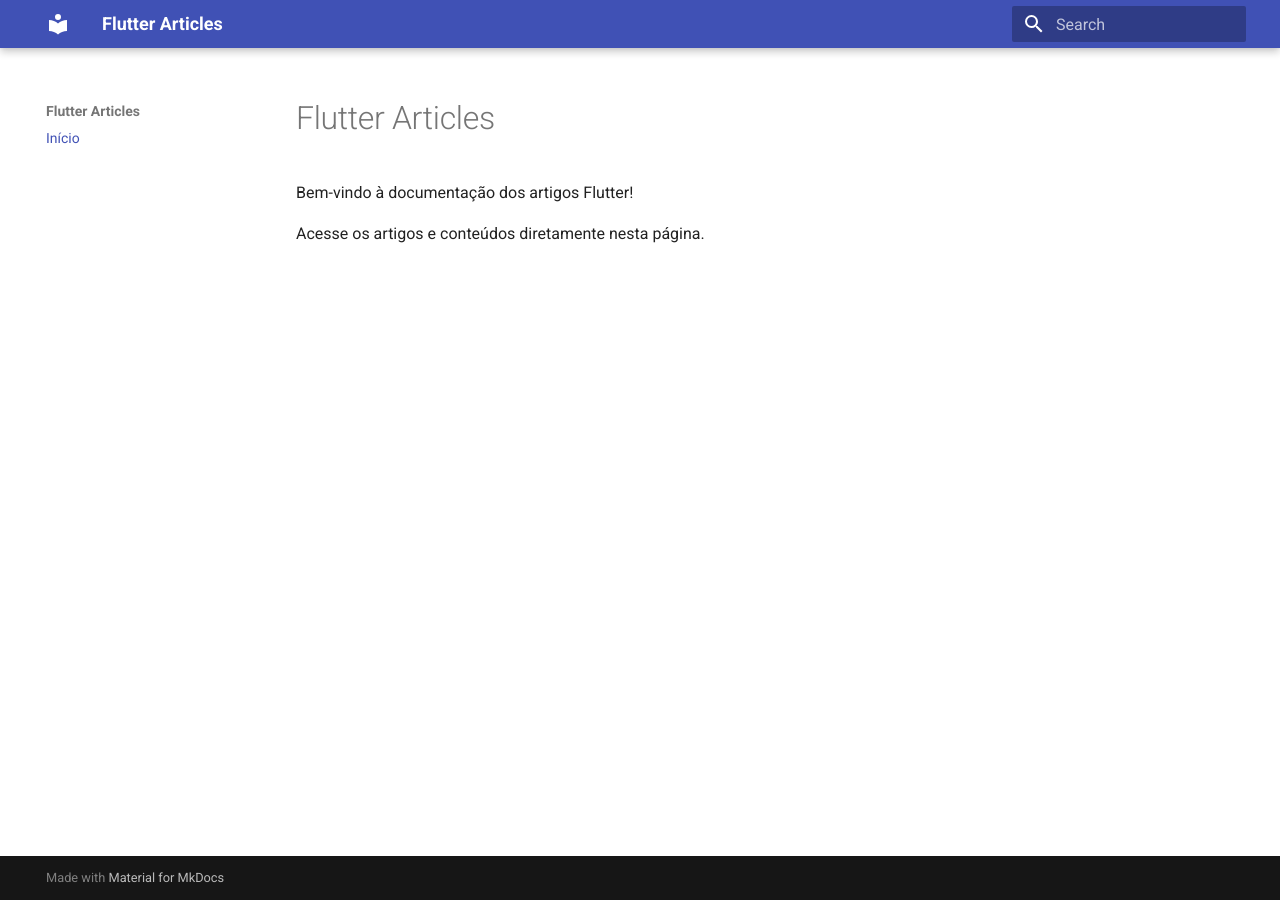
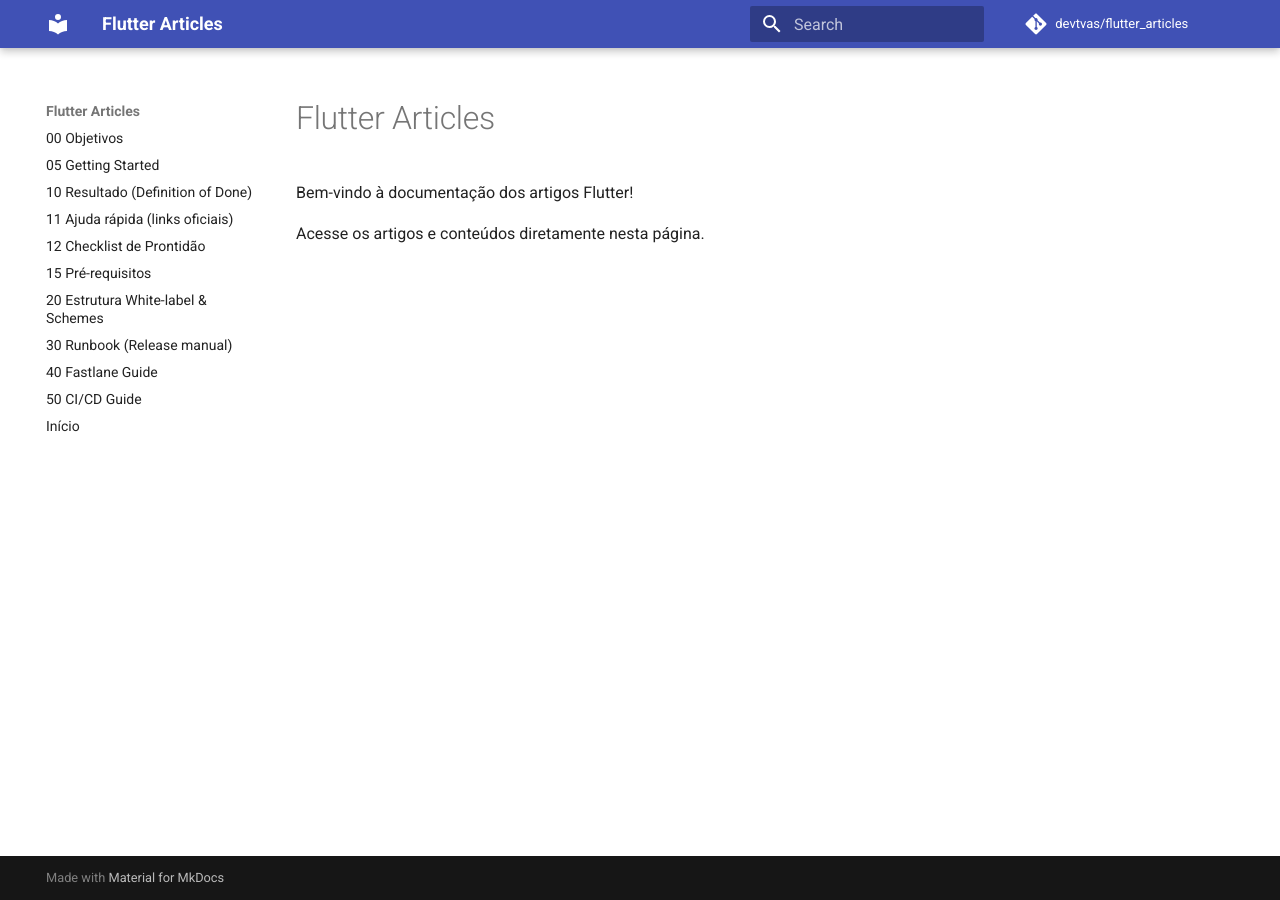
Before and after one commit to devtvas/flutter_articles, an MkDocs documentation site: the page built from docs/index.md, in a window 1280 px wide. Built offline with MkDocs 1.6.1 and Material for MkDocs 9.7.7, drawn with Linux system fonts in a browser that asks for light colours; comment, search, counter and statistics services are not loaded.

Commit message:
docs: estrutura inicial e configuração mkdocs baseada no roadmap

```diff
--- a/mkdocs.yml
+++ b/mkdocs.yml
@@ -7,9 +7,23 @@
 
 site_name: Flutter Articles
 site_url: https://devtvas.github.io/flutter_articles/
+repo_url: https://github.com/devtvas/flutter_articles
+repo_name: devtvas/flutter_articles
 nav:
-  - Início: index.md
-
-# Tema básico
+  - 00 Objetivos: docs/00 Objetivos.md
+  - 05 Getting Started: docs/05 Getting Started.md
+  - 10 Resultado (Definition of Done): docs/10 Resultado (Definition of Done).md
+  - 11 Ajuda rápida (links oficiais): docs/11 Ajuda rápida (links oficiais).md
+  - 12 Checklist de Prontidão: docs/12 Checklist de Prontidão.md
+  - 15 Pré-requisitos: docs/15 Pré-requisitos.md
+  - 20 Estrutura White-label & Schemes: docs/20 Estrutura White-label & Schemes.md
+  - 30 Runbook (Release manual): docs/30 Runbook (Release manual).md
+  - 40 Fastlane Guide: docs/40 Fastlane Guide.md
+  - 50 CI/CD Guide: docs/50 CI/CD Guide.md
+  - Início: docs/index.md
+# Tema Material
 theme:
   name: material
+# Plugins opcionais
+plugins:
+  - search
```
Also changed, not shown: README.md (added, +38 -0 lines), docs/00 Objetivos.md (added, +3 -0 lines), docs/05 Getting Started.md (added, +3 -0 lines), docs/10 Resultado (Definition of Done).md (added, +3 -0 lines), docs/11 Ajuda rápida (links oficiais).md (added, +4 -0 lines), docs/12 Checklist de Prontidão.md (added, +5 -0 lines), docs/15 Pré-requisitos.md (added, +3 -0 lines), docs/20 Estrutura White-label & Schemes.md (added, +3 -0 lines), docs/30 Runbook (Release manual).md (added, +3 -0 lines), docs/40 Fastlane Guide.md (added, +3 -0 lines), docs/50 CI/CD Guide.md (added, +3 -0 lines).
